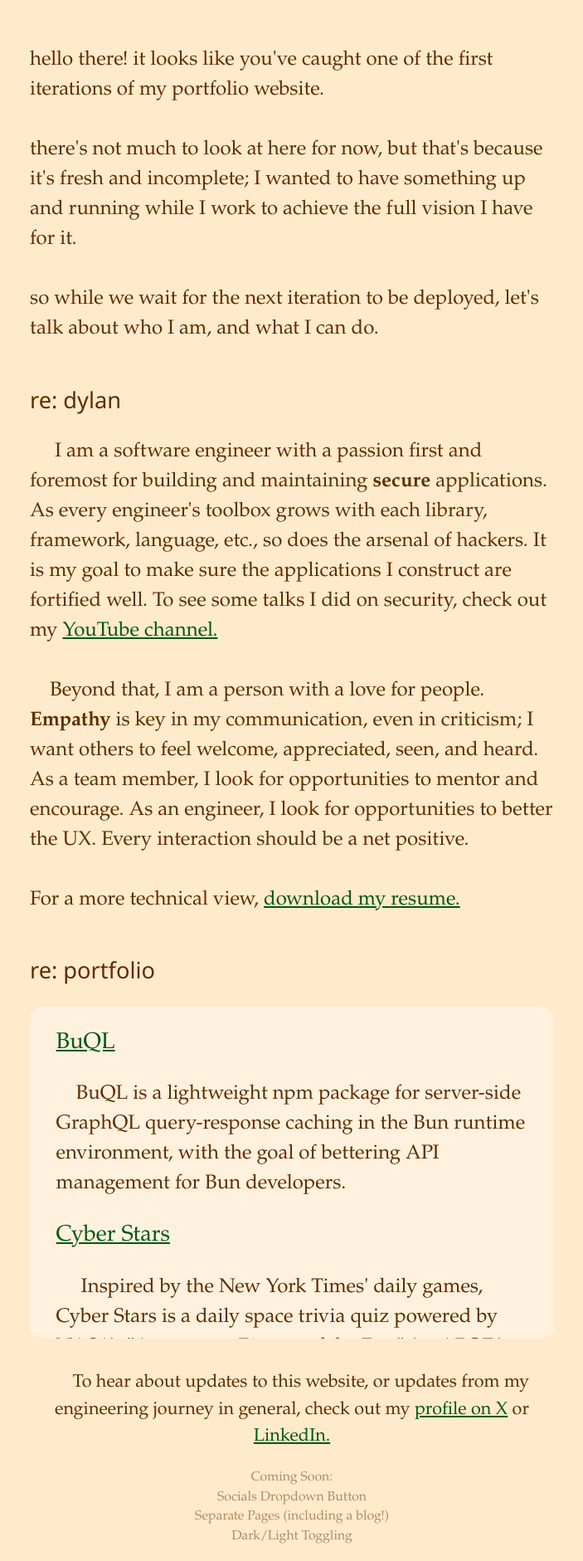
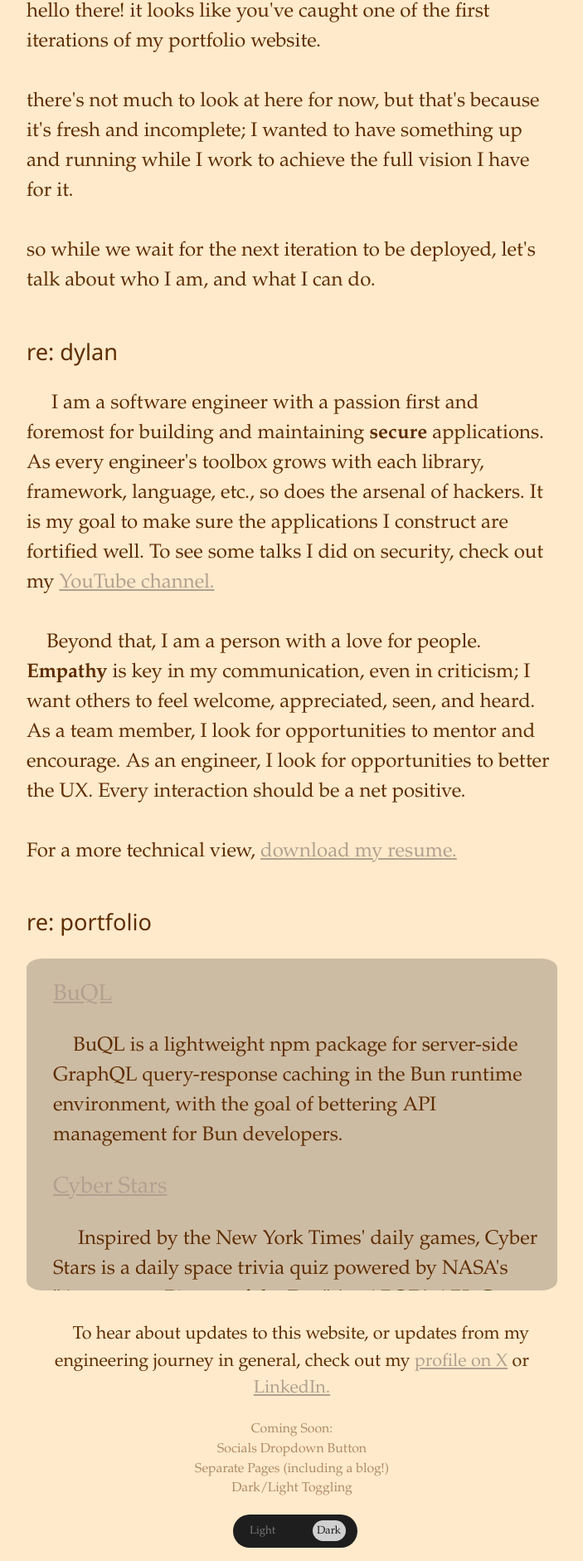
Before and after one commit to dylanbriar/Briar, a Vue app: page / in a window 1280 px wide. Shown: the part 164-2045 px from the top of the page at 83% size, without its empty margins (288-991 px from the left). Built offline with nearby package versions, Linux system fonts and the light colour scheme.

Commit message:
restructured and fixed fade

```diff
--- a/src/App.vue
+++ b/src/App.vue
@@ -6,6 +6,6 @@ import LandingPage from './components/LandingPage.vue';
   <LandingPage/>
 </template>
 
-<style>
+<style scoped>
 
 </style>
--- a/src/components/DarkMode.vue
+++ b/src/components/DarkMode.vue
@@ -25,8 +25,96 @@
 </template>
 
 <style scoped>
-.darkButton {
-  background-color: var(--bg-color);
-  color: var(--text-color);
+
+/* provides fading, very subtle */
+div.switcher.switcher-1 input {
+  transition: 0.25s -0.1s;
 }
+div.switcher.switcher-1 input:checked:before {
+  color: var(--white);
+  transition: color 0.6s -0.2s;
+}
+/* provides a fading background */
+div.switcher.switcher-1 input:not(:checked) {
+  background: var(--black);
+  transition: 0.6s -0.1s;
+}
+/* defines the inner moving shape */
+div.switcher {
+  position: relative;
+  width: 150px;
+  height: 40px;
+  border-radius: 25px;
+}
+div.switcher label {
+  z-index: 1;
+  position: absolute;
+  top: 10px;
+  bottom: 5px;
+  border-radius: 20px;
+}
+/* defines outer shape */
+div.switcher input {
+  appearance: none;
+  position: relative;
+  width: 150px;
+  height: 40px;
+  border-radius: 25px;
+  background-color: var(--black);
+  outline: none;
+  font-family: Garamond, Cambria, Cochin, Georgia, Times, 'Times New Roman', serif;
+}
+/* defines light/dark text position/color */
+div.switcher input:before,
+div.switcher input:after {
+  z-index: 2;
+  position: absolute;
+  top: 50%;
+  transform: translateY(-50%);
+  color: var(--white);
+}
+/* defines existance of light/dark text respectively  */
+div.switcher input:before {
+  content: 'Light';
+  left: 20px;
+}
+div.switcher input:after {
+  content: 'Dark';
+  right: 20px;
+}
+/* defines outer shape color from default black to white after "checked" (light<--dark) */
+div.switcher.switcher-1 input:checked {
+  transition: 0.6s -0.1s;
+  background-color: var(--white);
+}
+/* defines inner shape color from light<--dark */
+div.switcher.switcher-1 input:checked + label {
+  left: 15px;
+  right: 90px;
+  background: var(--black);
+  transition: left 0.6s, right 0.4s 0.2s;
+}
+/* changes 'Dark' text to grey during light */
+div.switcher.switcher-1 input:checked:after {
+  color: var(--grey);
+  transition: color 0.6s;
+}
+/* changes 'Light' text to grey during dark */
+div.switcher.switcher-1 input:not(:checked):before {
+  color: var(--grey);
+  transition: color 0.6s;
+}
+/* changes 'Dark' text to black during dark */
+div.switcher.switcher-1 input:not(:checked):after {
+  color: var(--black);
+  transition: color 0.6s 0.2s;
+}
+/* defines inner shape color from light-->dark */
+div.switcher.switcher-1 input:not(:checked) + label {
+  left: 100px;
+  right: 10px;
+  background: var(--white);
+  transition: left 0.4s 0.2s, right 0.6s, background 0.35s -0.1s;
+}
+
 </style>
--- a/src/components/LandingPage.vue
+++ b/src/components/LandingPage.vue
@@ -54,9 +54,53 @@ import DarkMode from '../components/DarkMode.vue';
 </template>
 
 
-<!-- keeping this here as an example for later
 <style scoped>
-.read-the-docs {
-  color: #cd1313;
+
+#portfolio {
+  display: flex;
+  flex-direction: column;
+  align-items: center;
 }
-</style> -->
+
+.portWelcome {
+  display: flex;
+  flex-direction: column;
+  align-items: flex-start;
+  justify-content: center;
+}
+
+.portList__name {
+  font-size: 1.7em;
+  /* font-weight: bold; */
+}
+
+#portSignOff {
+  text-align: center;
+  font-size: .9em;
+}
+
+#comingSoon{
+  text-align: center;
+  font-size: 1.1em;
+  opacity: 0.5;
+}
+
+p {
+  font-size: 1.5em;
+}
+
+a {
+  color: rgb(178, 160, 143);
+}
+
+ul {
+  padding-inline-start: 5%;
+  padding-inline-end: 3%;
+  overflow-y: scroll;
+  max-height: 400px;
+  background-color: #17171736;
+  border-radius: 3%;
+  /* border-left: 8px double rgb(107, 107, 107) */
+}
+
+</style>
--- a/src/style.css
+++ b/src/style.css
@@ -6,7 +6,8 @@
   color-scheme: light dark;
   color: rgba(255, 255, 255, 0.87);
   background-color: #272c28;
-  --content-width: 50%;
+
+  /* all for the light/dark toggle */
   --black: #1E1E1E;
   --grey: #777777;
   --white: #ffffffca;
@@ -19,6 +20,8 @@
 
 body {
   display: flex;
+  max-width: 50%;
+  margin: 0 auto;
   min-width: 320px;
   min-height: 100vh;
 }
@@ -28,13 +31,9 @@ h1 {
   align-items: flex-start;
   justify-content: flex-start;
   padding-top: 8%;
-  max-width: var(--content-width);
-  min-width: var(--content-width);
   font-size: 2.7em;
   font-weight: 100;
   line-height: 0.1;
-  /* font-family: 'Segoe UI', Tahoma, Geneva, Verdana, sans-serif */
-
 }
 
 h2 {
@@ -43,163 +42,6 @@ h2 {
   font-weight: 400;
   font-family: 'Segoe UI', Tahoma, Geneva, Verdana, sans-serif
 }
-
-#portfolio {
-  display: flex;
-  flex-direction: column;
-  align-items: center;
-}
-
-.portWelcome {
-  display: flex;
-  flex-direction: column;
-  align-items: flex-start;
-  justify-content: center;
-  max-width: var(--content-width);
-}
-
-.aboutMe{
-  min-width: var(--content-width);
-  max-width: var(--content-width);
-}
-
-.portList {
-  max-width: var(--content-width);
-}
-
-.portList__name {
-  font-size: 1.7em;
-  /* font-weight: bold; */
-}
-
-#portSignOff {
-  max-width: var(--content-width);
-  min-width: var(--content-width);
-  text-align: center;
-  font-size: .9em;
-}
-
-#comingSoon{
-  text-align: center;
-  font-size: 1.1em;
-  opacity: 0.5;
-}
-
-p {
-  font-size: 1.5em;
-}
-
-ul {
-  padding-inline-start: 5%;
-  padding-inline-end: 3%;
-  overflow-y: scroll;
-  max-height: 400px;
-  background-color: #17171736;
-  border-radius: 3%;
-  /* border-left: 8px double rgb(107, 107, 107) */
-}
-
-a {
-  color: rgb(178, 160, 143);
-}
-
-
-#app {
-  max-width: fit-content;
-}
-
-/* dark mode */
-/* provides fading, very subtle */
-div.switcher.switcher-1 input {
-  transition: 0.25s -0.1s;
-}
-div.switcher.switcher-1 input:checked:before {
-  color: var(--white);
-  transition: color 0.5s -0.2s;
-}
-/* provides a fading background */
-div.switcher.switcher-1 input:not(:checked) {
-  background: var(--black);
-  transition: 0.5s -0.1s;
-}
-/* defines the inner moving shape */
-div.switcher {
-  position: relative;
-  width: 150px;
-  height: 40px;
-  border-radius: 25px;
-}
-div.switcher label {
-  z-index: 1;
-  position: absolute;
-  top: 10px;
-  bottom: 5px;
-  border-radius: 20px;
-}
-/* defines outer shape */
-div.switcher input {
-  appearance: none;
-  position: relative;
-  width: 150px;
-  height: 40px;
-  border-radius: 25px;
-  background-color: var(--black);
-  outline: none;
-  font-family: Garamond, Cambria, Cochin, Georgia, Times, 'Times New Roman', serif;
-}
-/* defines light/dark text position/color */
-div.switcher input:before,
-div.switcher input:after {
-  z-index: 2;
-  position: absolute;
-  top: 50%;
-  transform: translateY(-50%);
-  color: var(--white);
-}
-/* defines existance of light/dark text respectively  */
-div.switcher input:before {
-  content: 'Light';
-  left: 20px;
-}
-div.switcher input:after {
-  content: 'Dark';
-  right: 20px;
-}
-/* defines outer shape color from default black to white after "checked" (light<--dark) */
-div.switcher.switcher-1 input:checked {
-  background-color: var(--white);
-}
-/* defines inner shape color from light<--dark */
-div.switcher.switcher-1 input:checked + label {
-  left: 15px;
-  right: 90px;
-  background: var(--black);
-  transition: left 0.5s, right 0.4s 0.2s;
-}
-/* changes 'Dark' text to grey during light */
-div.switcher.switcher-1 input:checked:after {
-  color: var(--grey);
-  transition: color 0.5s;
-}
-/* changes 'Light' text to grey during dark */
-div.switcher.switcher-1 input:not(:checked):before {
-  color: var(--grey);
-  transition: color 0.5s;
-}
-/* changes 'Dark' text to black during dark */
-div.switcher.switcher-1 input:not(:checked):after {
-  color: var(--black);
-  transition: color 0.5s 0.2s;
-}
-/* defines inner shape color from light-->dark */
-div.switcher.switcher-1 input:not(:checked) + label {
-  left: 100px;
-  right: 10px;
-  background: var(--white);
-  transition: left 0.4s 0.2s, right 0.5s, background 0.35s -0.1s;
-}
-/* dark mode */
-
 
 @media (prefers-color-scheme: light) {
   :root {
@@ -218,7 +60,8 @@ div.switcher.switcher-1 input:not(:checked) + label {
 }
 
 @media (max-width: 600px){
-  :root{
-    --content-width: 75%
+  body {
+    max-width: 75%;
+    margin: 0 auto;
   }
 }
```
